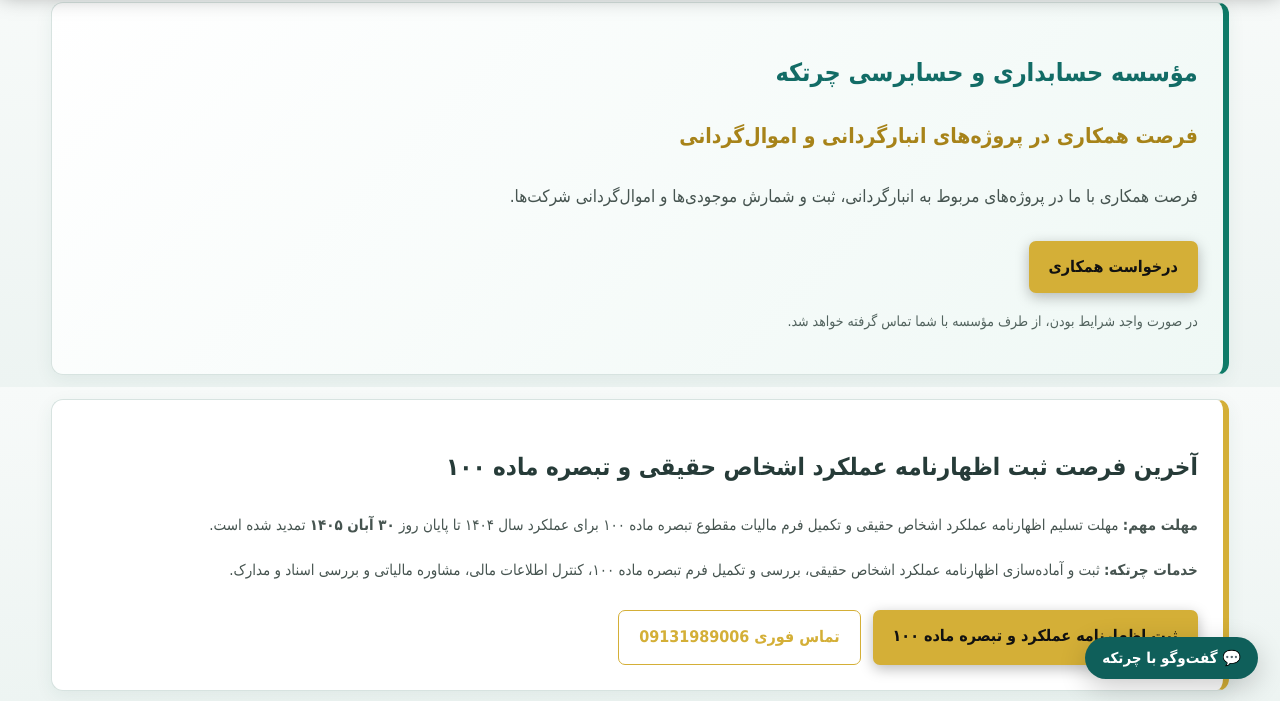
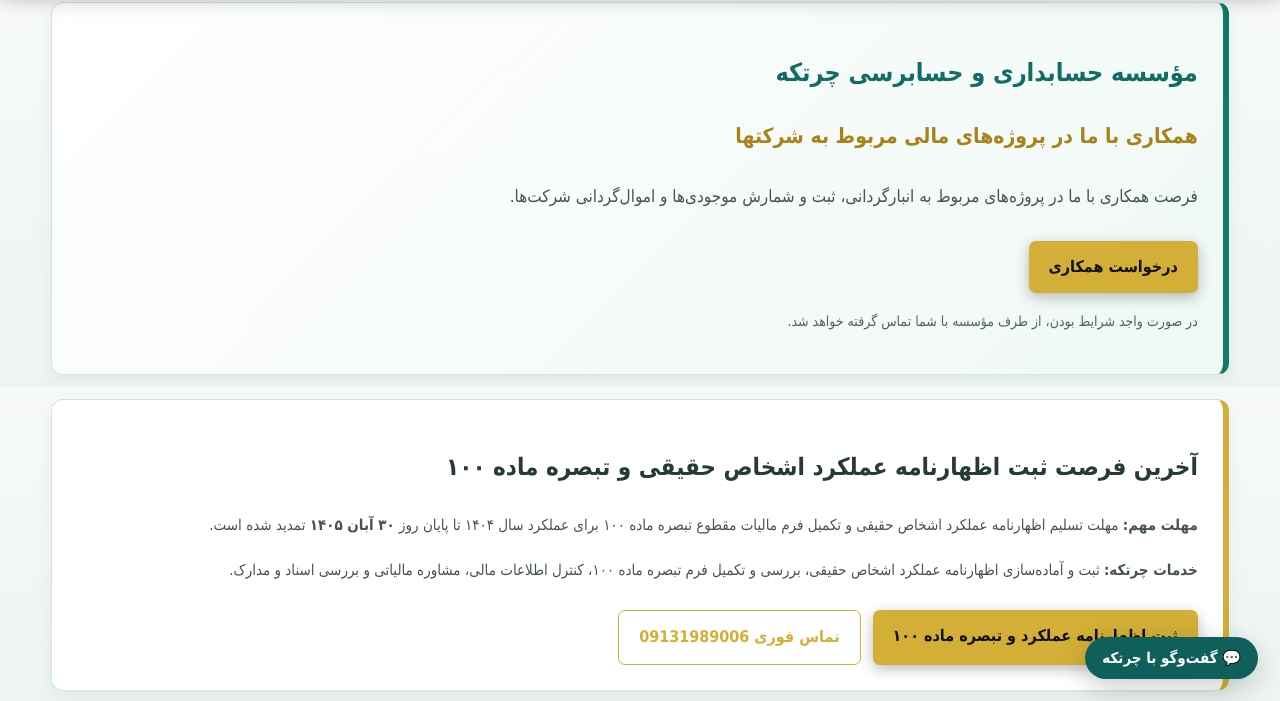
Before and after one commit to chortkeh1/chortkeh1.github.io, a plain HTML site: page index.html in a window 1280 px wide. Shown: the part 99-800 px from the top of the page. Drawn offline with Linux system fonts and the light colour scheme.

Commit message:
Update index.html

```diff
--- a/index.html
+++ b/index.html
@@ -1794,7 +1794,7 @@ header::before, header::after, .nav::before, .nav::after {
       </h2>
 
       <h3 style="color:#a78319;font-size:21px;">
-        فرصت همکاری در پروژه‌های انبارگردانی و اموال‌گردانی
+         همکاری با ما در پروژه‌های مالی مربوط به شرکتها
       </h3>
 
       <p style="font-size:17px;line-height:2.2;">
```
